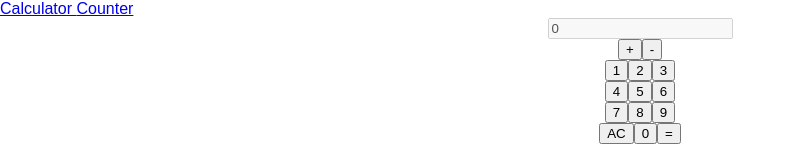
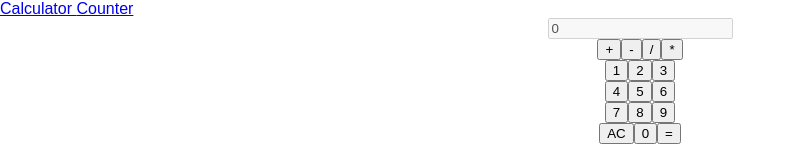
Before and after one commit to agataokolska/exercises-with-redux-part2, a React (Create React App) app: page /calculator in a window 1280 px wide. Shown: the top 160 px of the page, without its empty margins (0-796 px from the left). Built offline with nearby package versions, Linux system fonts and the light colour scheme.

Commit message:
add multiply and division

```diff
--- a/src/state/calculator.js
+++ b/src/state/calculator.js
@@ -3,16 +3,23 @@ const ADD = 'calculator/ADD'
 const SUBSTRACT = 'calculator/SUBSTRACT'
 const RESULT = 'calculator/RESULT'
 const RESET = 'calculator/RESET'
+const MULTIPLY = 'calcuator/MULTIPLY'
+const DIVISION = 'calcuator/DIVISION'
 
-export const addAction = () => ({type: ADD})
+export const addAction = () => ({ type: ADD })
 
-export const substractAction = () => ({type: SUBSTRACT})
+export const substractAction = () => ({ type: SUBSTRACT })
 
-export const inputAction = number => ({type:INPUT, number})
+export const inputAction = number => ({ type: INPUT, number })
 
-export const resultAction = () => ({type:RESULT})
+export const resultAction = () => ({ type: RESULT })
 
 export const resetAction = () => ({ type: RESET })
+
+export const divisionAction = () => ({ type: DIVISION })
+
+export const multiplyAction = () => ({ type: MULTIPLY })
+
 
 const initialState = {
     result: 0,
@@ -22,17 +29,21 @@ const initialState = {
 }
 
 const calculateResult = currentState => {
-    switch (currentState.lastOperation){
+    switch (currentState.lastOperation) {
         case ADD:
             return currentState.result + currentState.input
         case SUBSTRACT:
             return currentState.result - currentState.input
+        case MULTIPLY:
+            return currentState.result * currentState.input
+        case DIVISION:
+            return currentState.result / currentState.input
         default:
             return currentState.result + currentState.input
     }
 }
-export default (state = initialState, action) =>{
-    switch(action.type){
+export default (state = initialState, action) => {
+    switch (action.type) {
         case INPUT:
             return {
                 ...state,
@@ -40,7 +51,7 @@ export default (state = initialState, action) =>{
                 isResultShown: false
             }
         case ADD:
-        return{
+            return {
                 ...state,
                 result: calculateResult(state),
                 input: 0,
@@ -48,23 +59,40 @@ export default (state = initialState, action) =>{
                 lastOperation: action.type,
             }
         case SUBSTRACT:
-        return{
+            return {
                 ...state,
                 result: calculateResult(state),
-            input:0,
+                input: 0,
+                isResultShown: true,
+                lastOperation: action.type
+            }
+
+            case MULTIPLY:
+            return {
+              ...state,
+              result: calculateResult(state),
+              input: 0,
+              isResultShown: true,
+              lastOperation: action.type
+            }
+          case DIVISION:
+            return {
+              ...state,
+              result: calculateResult(state),
+              input: 0,
               isResultShown: true,
               lastOperation: action.type
             }
             case RESULT:
-        return{
+            return {
                 ...state,
                 result: calculateResult(state),
-            input:0,
+                input: 0,
                 isResultShown: true,
                 lastOperation: initialState.lastOperation
             }
         case RESET:
-        return{
+            return {
                 ...initialState
             }
         default:
--- a/src/views/Calculator.js
+++ b/src/views/Calculator.js
@@ -1,9 +1,9 @@
 import React from 'react'
 import { connect } from 'react-redux'
-import { inputAction, addAction, substractAction, resultAction, resetAction } from '../state/calculator';
+import { inputAction, addAction, substractAction, resultAction, resetAction, divisionAction, multiplyAction } from '../state/calculator';
 
-const styles={
-    center:{
+const styles = {
+    center: {
         textAlign: 'center'
     }
 }
@@ -11,16 +11,17 @@ const Calculator = (props) => (
     <div style={styles.center}>
         <div>
             <input
-            type="text"
-            disabled={true}
-            value={props._isResultShown ? props._result : props._input}
+                type="text"
+                disabled={true}
+                value={props._isResultShown ? props._result : props._input}
             />
         </div>
         <div>
             <button onClick={props._addAction}>+</button>
 
             <button onClick={props._substractAction}>-</button>
-
+            <button onClick={props._divisionAction}>/</button>
+            <button onClick={props._multiplyAction}>*</button>
         </div>
         <div>
             <button onClick={() => props._inputAction(1)}>1</button>
@@ -57,7 +58,10 @@ const mapDispatchToProps = dispatch => ({
     _addAction: () => dispatch(addAction()),
     _substractAction: () => dispatch(substractAction()),
     _resultAction: () => dispatch(resultAction()),
-    _resetAction: () => dispatch(resetAction())
+    _resetAction: () => dispatch(resetAction()),
+    _divisionAction: () => dispatch(divisionAction()),
+    _multiplyAction: () => dispatch(multiplyAction())
+
 })
 
 export default connect(
```
Lines whose indentation alone changed are shown as unchanged.
